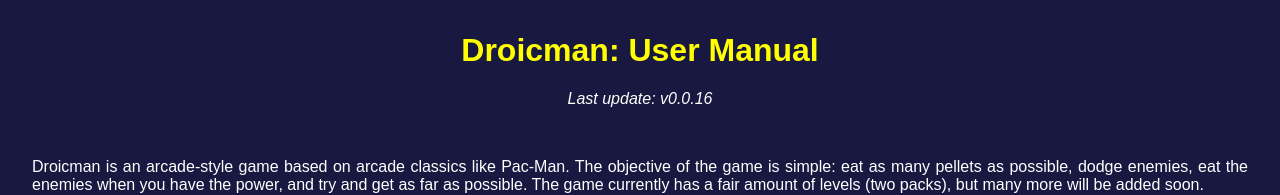
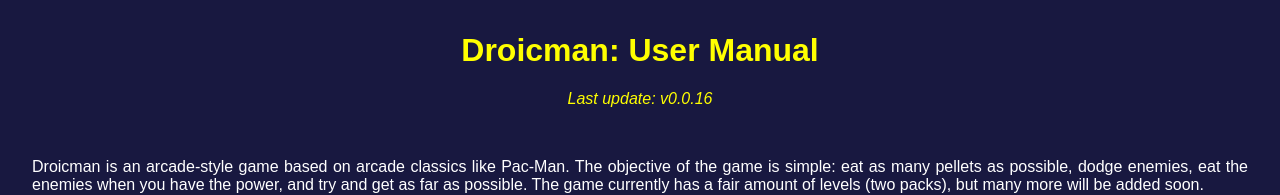
Before and after one commit to ElDroidge/eldroidge.github.io, a plain HTML site: page droicman/help.html in a window 1280 px wide. Shown: the top 195 px of the page. Drawn offline with Linux system fonts and the light colour scheme.

Commit message:
Update help.html

```diff
--- a/droicman/help.html
+++ b/droicman/help.html
@@ -8,7 +8,7 @@
 <body>
   <center>
     <h1> Droicman: User Manual </h1>
-    <p> <i> Last update: v0.0.16 </i> </p>
+    <p style = "color: ffff00;"> <i> Last update: v0.0.16 </i> </p>
     <br>
     <p align = "justify"> Droicman is an arcade-style game based on arcade classics like Pac-Man. The objective of the game is simple: eat as many pellets as possible, dodge enemies, eat the enemies when you have the power, and try and get as far as possible. The game currently has a fair amount of levels (two packs), but many more will be added soon. </p>
     <br>
```
